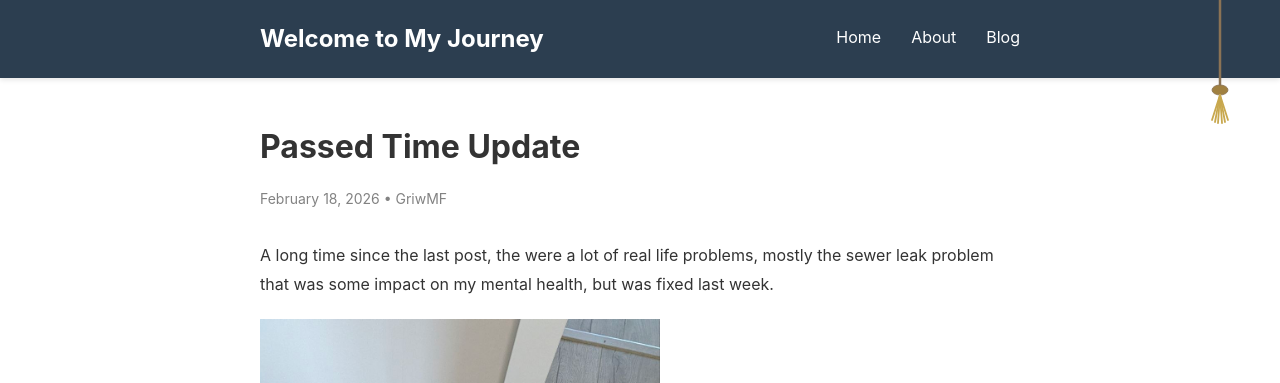
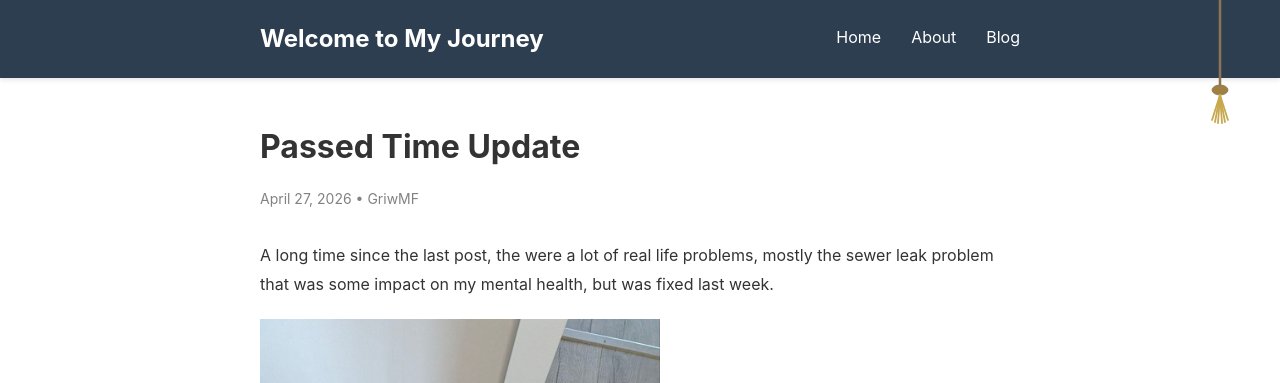
Before and after one commit to GriwMF/griwmf.github.io, a Jekyll site: the page built from _posts/2026-04-27-passed-time-update.md, in a window 1280 px wide and 900 px high. Shown: the top 383 px of the window. Built offline with Jekyll 4.4.1, drawn with Linux system fonts in a browser that asks for light colours.

Commit message:
timestamp fix

```diff
--- a/_posts/2026-04-27-passed-time-update.md
+++ b/_posts/2026-04-27-passed-time-update.md
@@ -1,7 +1,7 @@
 ---
 layout: post
 title: "Passed Time Update"
-date: 2026-02-18 19:00:00 -0000
+date: 2026-04-27 19:00:00 -0000
 categories: linux ricing
 tags: [home]
 ---
```
